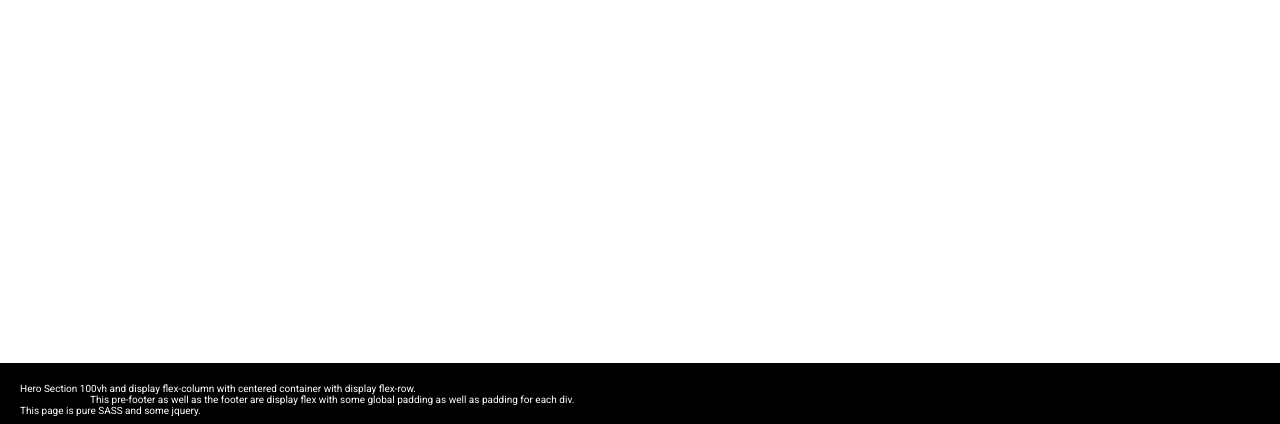
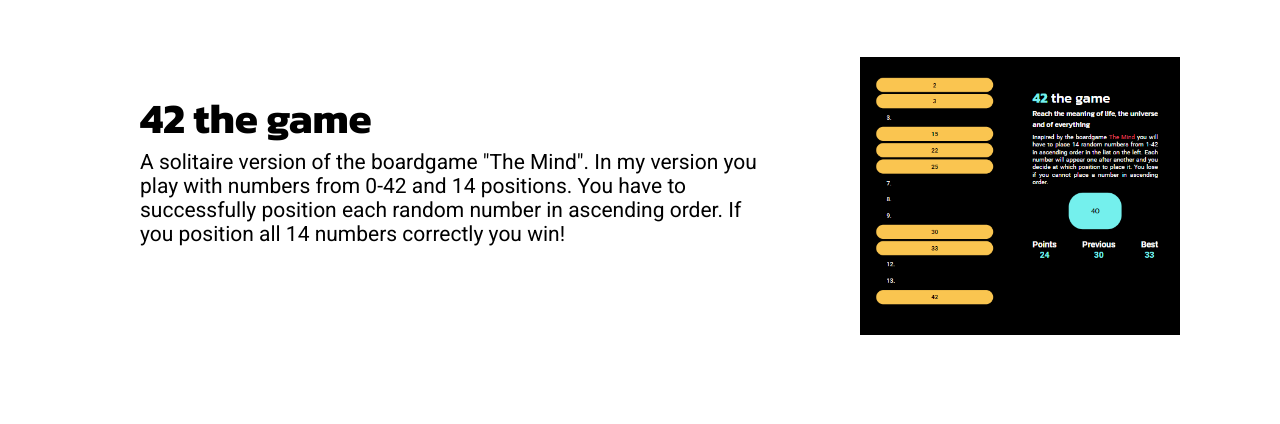
Before and after one commit to teacherMaik/Web-Design, a website: page dist/web-games-portfolio/index.html in a window 1280 px wide. Shown: the part 1113-1537 px from the top of the page. Drawn offline with nearby package versions, Linux system fonts and the light colour scheme.

Commit message:
didn't stage changes

```diff
--- a/dist/web-games-portfolio/index.html
+++ b/dist/web-games-portfolio/index.html
@@ -48,6 +48,16 @@
     </div>
   </section>
 
+  <section class="game-container">
+    <div id="the-mind-42" class="boardgames-info">
+      <h3>42 the game</h3>
+      <p>A solitaire version of the boardgame "The Mind". In my version you play with numbers from 0-42 and 14 positions. You have to successfully position each random number in ascending order. If you position all 14 numbers correctly you win!</p>
+    </div>
+    <div id="the-mind-42-gallery" class="boardgames-gallery">
+      <img src="../img/42game-gallery.png" alt="">
+    </div>
+  </section>
+
   <section id="learning-games" class="game-container">
 
   </section>
```
